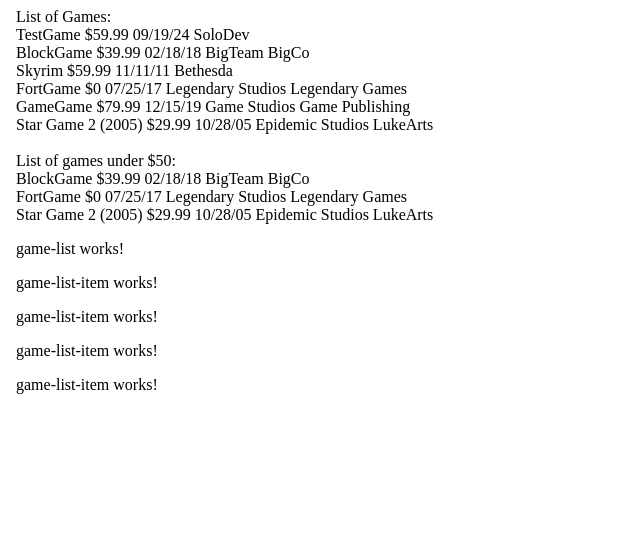
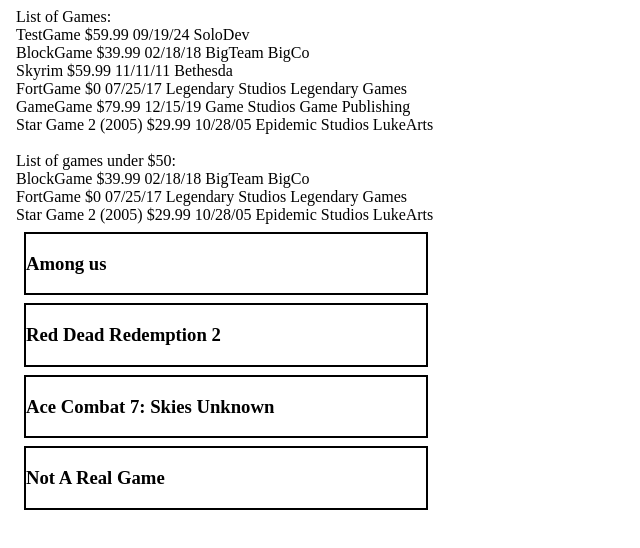
Before and after one commit to RJao0846757/Angular-Week1, an Angular app: page / in a window 1280 px wide. Shown: the top 548 px of the page, without its empty margins (0-640 px from the left). Built offline with nearby package versions, Linux system fonts and the light colour scheme.

Commit message:
updates item html to have styling
- All list items will have a 2px border
- Data is stored in a header tag

```diff
--- a/src/app/game-list-item/game-list-item.component.html
+++ b/src/app/game-list-item/game-list-item.component.html
@@ -1 +1,11 @@
-<p>game-list-item works!</p>
+<style>
+    body {
+        border: 2px;
+        border-style: solid;
+        width: 400px;
+    }
+</style>
+
+<body>
+    <h3>{{ gameData }}</h3>
+</body>
--- a/src/app/game-list-item/game-list-item.component.ts
+++ b/src/app/game-list-item/game-list-item.component.ts
@@ -1,4 +1,5 @@
 import { Component, Input } from '@angular/core';
+import { Game } from '../models/game';
 
 @Component({
   selector: 'app-game-list-item',
--- a/src/app/game-list/game-list.component.html
+++ b/src/app/game-list/game-list.component.html
@@ -1,5 +1,3 @@
-<p>game-list works!</p>
-
 <app-game-list-item [gameData]="gameArray[0]"></app-game-list-item>
 <app-game-list-item [gameData]="gameArray[1]"></app-game-list-item>
 <app-game-list-item [gameData]="gameArray[2]"></app-game-list-item>
```
